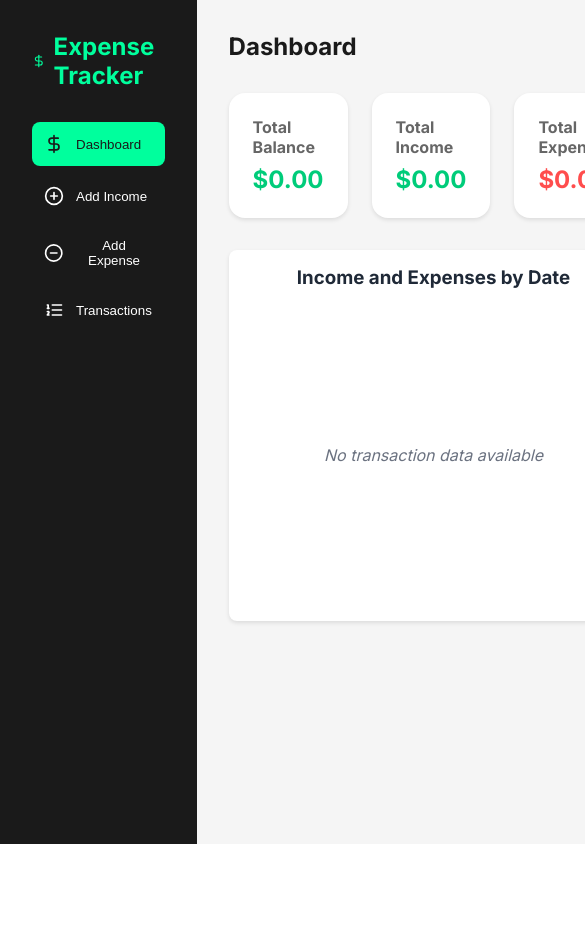
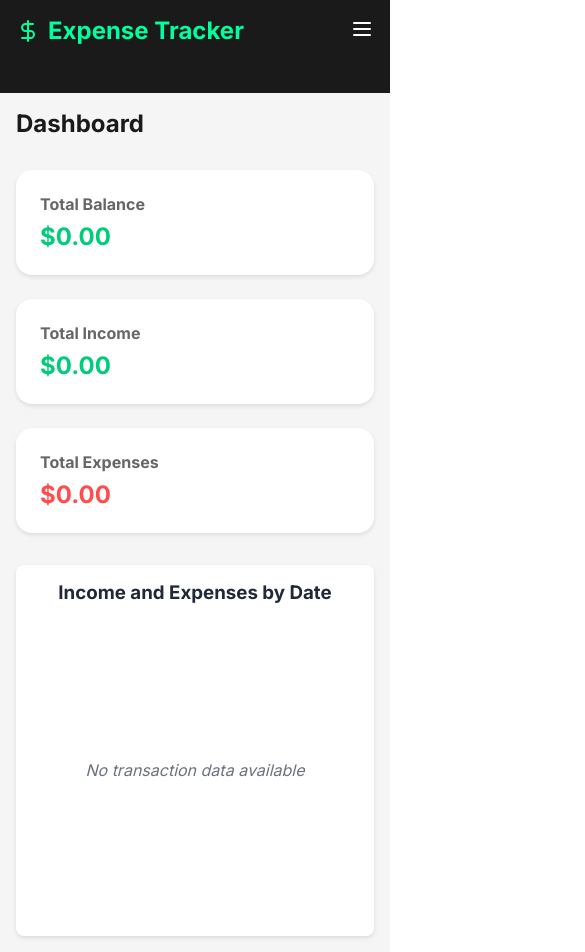
Before and after one commit to Maheeshamihiran/ExpenseTracker, a React (Vite) app in the folder abc/expense_app/: page / in a window 390 px wide. Shown: the top 952 px of the page, 585 px wide, since content can reach past the window. Before the commit the page ends 844 px from the top, so only its background shows below. Built offline with nearby package versions, Linux system fonts and the light colour scheme.

Commit message:
Enhance mobile responsiveness and navigation with a toggle menu in the sidebar

```diff
--- a/abc/expense_app/src/App.css
+++ b/abc/expense_app/src/App.css
@@ -1,6 +1,7 @@
 .app-container {
   display: flex;
   min-height: 100vh;
+  flex-direction: row;
 }
 
 .sidebar {
@@ -10,14 +11,29 @@
   color: white;
 }
 
+.sidebar-header {
+  display: flex;
+  justify-content: space-between;
+  align-items: center;
+  margin-bottom: 2rem;
+}
+
 .app-title {
   display: flex;
   align-items: center;
   gap: 0.5rem;
   font-size: 1.5rem;
   font-weight: bold;
-  margin-bottom: 2rem;
   color: #00ff9d;
+  margin: 0;
+}
+
+.mobile-menu-toggle {
+  display: none;
+  background: none;
+  border: none;
+  color: white;
+  cursor: pointer;
 }
 
 .nav-links {
@@ -52,6 +68,7 @@
   flex: 1;
   padding: 2rem;
   background-color: #f5f5f5;
+  overflow-y: auto;
 }
 
 .page-title {
@@ -168,6 +185,7 @@
   display: flex;
   gap: 1rem;
   margin-bottom: 1.5rem;
+  flex-wrap: wrap;
 }
 
 .filter-button {
@@ -215,6 +233,7 @@
   border-radius: 1rem;
   box-shadow: 0 2px 4px rgba(0, 0, 0, 0.1);
   border-left: 4px solid transparent;
+  flex-wrap: wrap;
 }
 
 .transaction-item.income {
@@ -223,6 +242,11 @@
 
 .transaction-item.expense {
   border-left-color: #ff4d4d;
+}
+
+.transaction-info {
+  flex: 1;
+  min-width: 200px;
 }
 
 .transaction-info h3 {
@@ -271,6 +295,8 @@
 .transaction-buttons {
   display: flex;
   gap: 0.5rem;
+  flex-wrap: wrap;
+  justify-content: flex-end;
 }
 
 .edit-button {
@@ -317,10 +343,12 @@
 .income-form-layout {
   display: flex;
   gap: 2rem;
+  flex-wrap: wrap;
 }
 
 .income-form-left {
   flex: 1;
+  min-width: 300px;
 }
 
 .income-chart-right {
@@ -355,3 +383,84 @@
   color: #6b7280;
   font-style: italic;
 }
+
+/* Mobile responsiveness */
+@media (max-width: 768px) {
+  .app-container {
+    flex-direction: column;
+  }
+
+  .sidebar {
+    width: 100%;
+    padding: 1rem;
+  }
+
+  .mobile-menu-toggle {
+    display: block;
+  }
+
+  .nav-links {
+    display: none;
+    flex-direction: column;
+    margin-top: 1rem;
+  }
+
+  .nav-links.mobile-open {
+    display: flex;
+  }
+
+  .main-content {
+    padding: 1rem;
+  }
+
+  .stats-grid {
+    grid-template-columns: 1fr;
+  }
+
+  .income-form-layout {
+    flex-direction: column;
+  }
+
+  .income-form-left, .income-chart-right {
+    width: 100%;
+  }
+
+  .transaction-item {
+    flex-direction: column;
+    align-items: flex-start;
+  }
+
+  .transaction-amount-section {
+    width: 100%;
+    align-items: flex-start;
+    margin-top: 1rem;
+  }
+
+  .transaction-buttons {
+    width: 100%;
+    justify-content: flex-start;
+    margin-top: 0.5rem;
+  }
+}
+
+/* Tablet responsiveness */
+@media (min-width: 769px) and (max-width: 1024px) {
+  .sidebar {
+    width: 250px;
+    padding: 1.5rem;
+  }
+
+  .stats-grid {
+    grid-template-columns: repeat(2, 1fr);
+  }
+
+  .income-form-layout {
+    flex-direction: column;
+  }
+}
+
+/* Ensure charts are responsive */
+.recharts-responsive-container {
+  width: 100% !important;
+  height: 300px !important;
+}
--- a/abc/expense_app/src/App.tsx
+++ b/abc/expense_app/src/App.tsx
@@ -1,5 +1,5 @@
 import React, { useState, useMemo } from 'react';
-import { DollarSign, PlusCircle, MinusCircle, ListOrdered, Edit } from 'lucide-react';
+import { DollarSign, PlusCircle, MinusCircle, ListOrdered, Edit, Menu } from 'lucide-react';
 import { PieChart, Pie, Cell, ResponsiveContainer, Legend, Tooltip, BarChart, Bar, XAxis, YAxis, CartesianGrid } from 'recharts';
 import './App.css';
 
@@ -18,6 +18,7 @@ function App() {
   const [transactions, setTransactions] = useState<Transaction[]>([]);
   const [editingTransaction, setEditingTransaction] = useState<Transaction | null>(null);
   const [transactionFilter, setTransactionFilter] = useState<'all' | 'income' | 'expense'>('all');
+  const [mobileMenuOpen, setMobileMenuOpen] = useState(false);
 
   const categories = {
     income: ['Salary', 'Freelance', 'Investments', 'Other'],
@@ -160,35 +161,55 @@ function App() {
   return (
     <div className="app-container">
       <nav className="sidebar">
-        <h1 className="app-title">
-          <DollarSign />
-          Expense Tracker
-        </h1>
-        <div className="nav-links">
+        <div className="sidebar-header">
+          <h1 className="app-title">
+            <DollarSign />
+            Expense Tracker
+          </h1>
+          <button
+            className="mobile-menu-toggle"
+            onClick={() => setMobileMenuOpen(!mobileMenuOpen)}
+          >
+            <Menu size={24} />
+          </button>
+        </div>
+        <div className={`nav-links ${mobileMenuOpen ? 'mobile-open' : ''}`}>
           <button
             className={`nav-link ${activeTab === 'dashboard' ? 'active' : ''}`}
-            onClick={() => setActiveTab('dashboard')}
+            onClick={() => {
+              setActiveTab('dashboard');
+              setMobileMenuOpen(false);
+            }}
           >
             <DollarSign size={20} />
             Dashboard
           </button>
           <button
             className={`nav-link ${activeTab === 'addIncome' ? 'active' : ''}`}
-            onClick={() => setActiveTab('addIncome')}
+            onClick={() => {
+              setActiveTab('addIncome');
+              setMobileMenuOpen(false);
+            }}
           >
             <PlusCircle size={20} />
             Add Income
           </button>
           <button
             className={`nav-link ${activeTab === 'addExpense' ? 'active' : ''}`}
-            onClick={() => setActiveTab('addExpense')}
+            onClick={() => {
+              setActiveTab('addExpense');
+              setMobileMenuOpen(false);
+            }}
           >
             <MinusCircle size={20} />
             Add Expense
           </button>
           <button
             className={`nav-link ${activeTab === 'transactions' ? 'active' : ''}`}
-            onClick={() => setActiveTab('transactions')}
+            onClick={() => {
+              setActiveTab('transactions');
+              setMobileMenuOpen(false);
+            }}
           >
             <ListOrdered size={20} />
             Transactions
```
